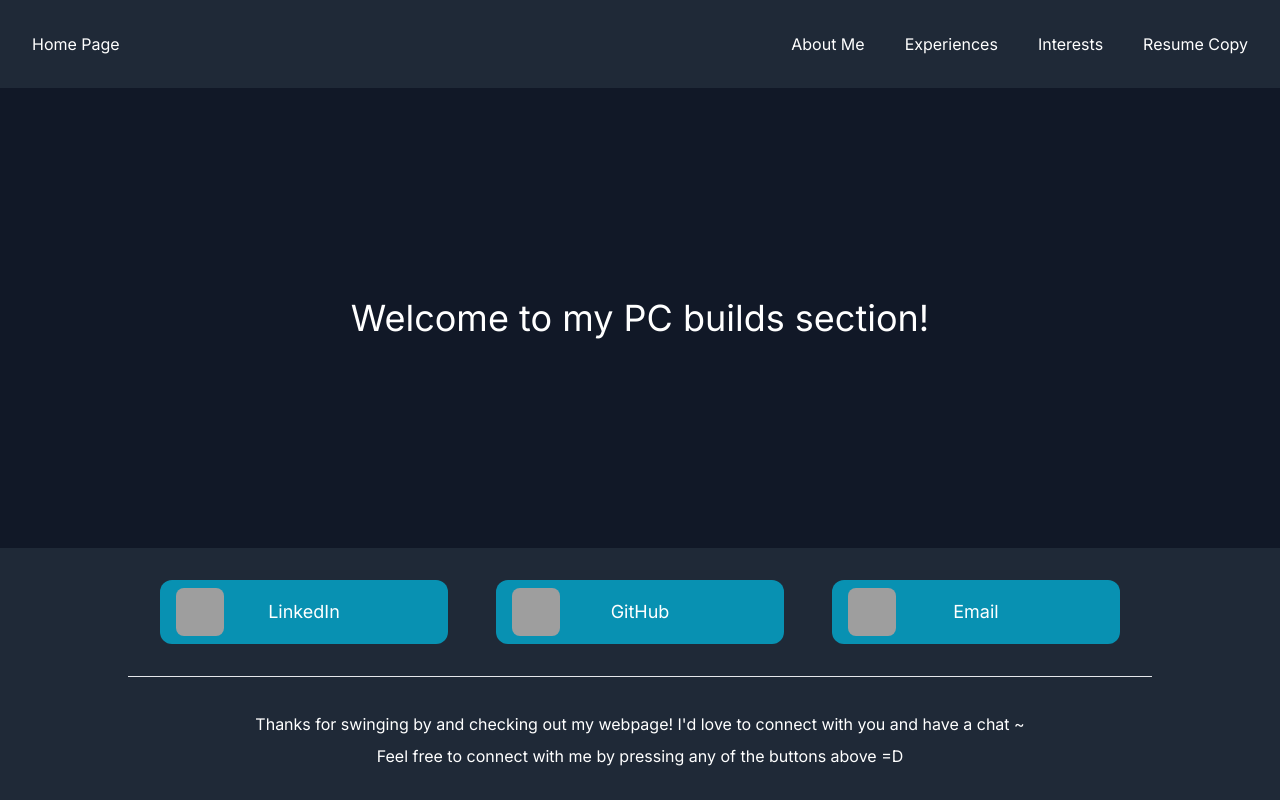
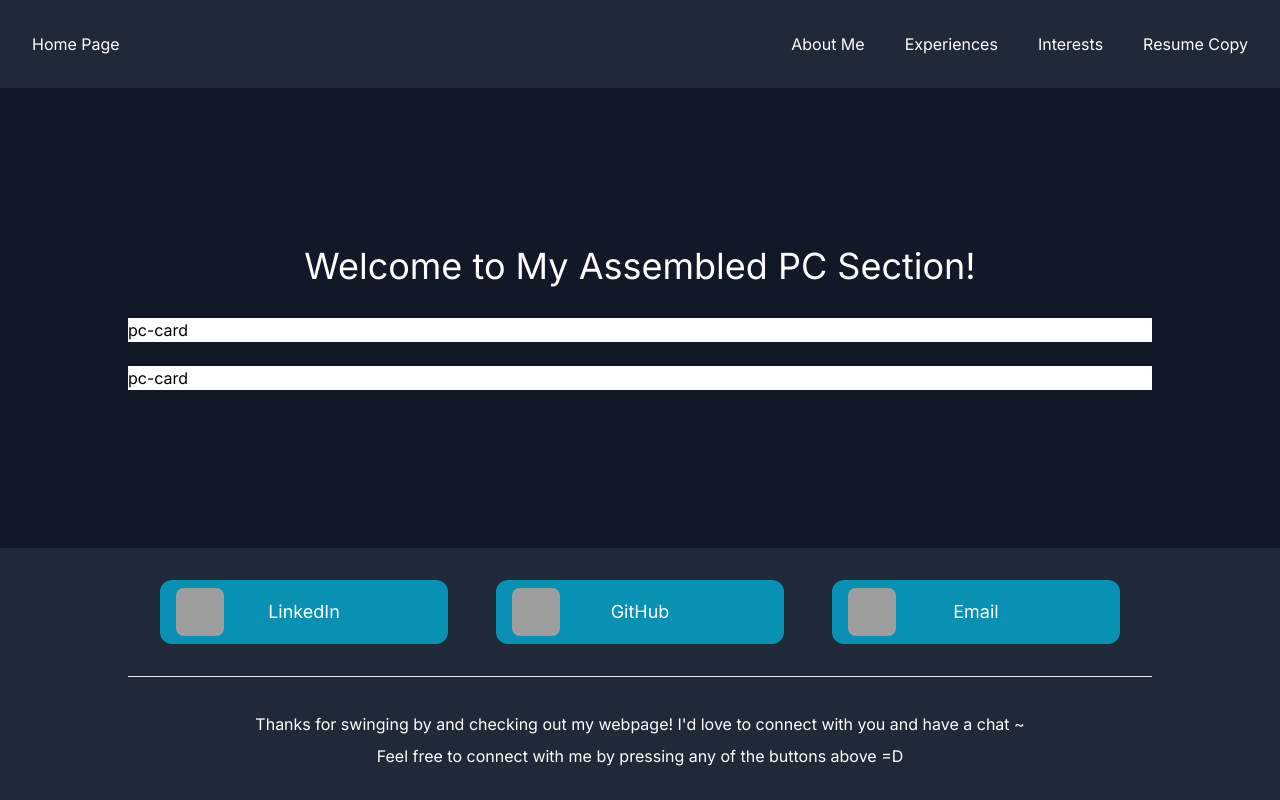
Before and after one commit to chene40/personal-website, a Next.js app: page /interests/pc in a window 1280 px wide. Built offline with nearby package versions, Linux system fonts and the light colour scheme; grey boxes are pictures that could not be loaded.

Commit message:
feat: created pc card boiler plate

```diff
--- a/app/interests/pc/page.tsx
+++ b/app/interests/pc/page.tsx
@@ -1,15 +1,26 @@
 // Project Imports
 import Header from "@/components/header";
 import Footer from "@/components/footer";
+
+// Project Imports
+import computers from "@/data/computer";
+
+// Relative/Local Imports
+import PCCard from "./pc-card";
 
 export default function Alternatives() {
   return (
     <div className="h-screen flex flex-col">
       <Header />
-      <div className="bg-gray-900 grow flex justify-center items-center">
-        <h1 className="text-4xl text-white">
-          Welcome to my PC builds section!
+      <div className="bg-gray-900 grow flex flex-col justify-center items-center">
+        <h1 className="text-4xl text-white my-8">
+          Welcome to My Assembled PC Section!
         </h1>
+        <div className="w-full flex flex-col items-center gap-y-6 mb-8">
+          {computers.map((computer, index) => {
+            return <PCCard computer={computer} key={index} />;
+          })}
+        </div>
       </div>
       <Footer />
     </div>
--- /dev/null
+++ b/app/interests/pc/pc-card.tsx
@@ -0,0 +1,19 @@
+import { ComputerProps } from "@/types/type";
+
+export default function PCCard({ computer }: ComputerProps) {
+  const {
+    cpu,
+    cpuCooler,
+    motherboard,
+    memory,
+    storage,
+    gpu,
+    pcCase,
+    psu,
+    partsList,
+    blogPost,
+    description,
+  } = computer;
+
+  return <div className="bg-white w-4/5">pc-card</div>;
+}
--- a/data/computer.ts
+++ b/data/computer.ts
@@ -7,10 +7,11 @@ const computers = [
     storage:
       "Western Digital Blue SN570 1 TB M.2-2280 PCIe 3.0 X4 NVME Solid State Drive",
     gpu: "MSI GeForce RTX 3060 Ventus 2X 12G GeForce RTX 3060 12GB 12 GB Video Card",
-    case: "Phanteks Eclipse G360A ATX Mid Tower Case",
+    pcCase: "Phanteks Eclipse G360A ATX Mid Tower Case",
     psu: "Thermaltake Smart 700 W 80+ Certified ATX Power Supply",
     partsList: "https://ca.pcpartpicker.com/user/Yericc98/saved/#view=DR7t3C",
     blogPost: "https://ca.pcpartpicker.com/b/gyZZxr",
+    description: "Something from the blog",
   },
   {
     cpu: "AMD Ryzen 5 5600 3.5 GHz 6-Core Processor",
@@ -20,10 +21,11 @@ const computers = [
     storage:
       "Western Digital Blue SN570 1 TB M.2-2280 PCIe 3.0 X4 NVME Solid State Drive",
     gpu: "MSI MECH 2X OC Radeon RX 6650 XT 8 GB Video Card",
-    case: "NZXT H5 Flow RGB ATX Mid Tower Case",
+    pcCase: "NZXT H5 Flow RGB ATX Mid Tower Case",
     psu: "Thermaltake Smart BX1 650 650 W 80+ Bronze Certified ATX Power Supply",
     partsList: "https://ca.pcpartpicker.com/user/Yericc98/saved/#view=q3DsK8",
     blogPost: "https://ca.pcpartpicker.com/b/d2ZZxr",
+    description: "Something from the blog",
   },
 ];
 
```
Also changed, not shown: types/type.d.ts (+17 -0 lines).
